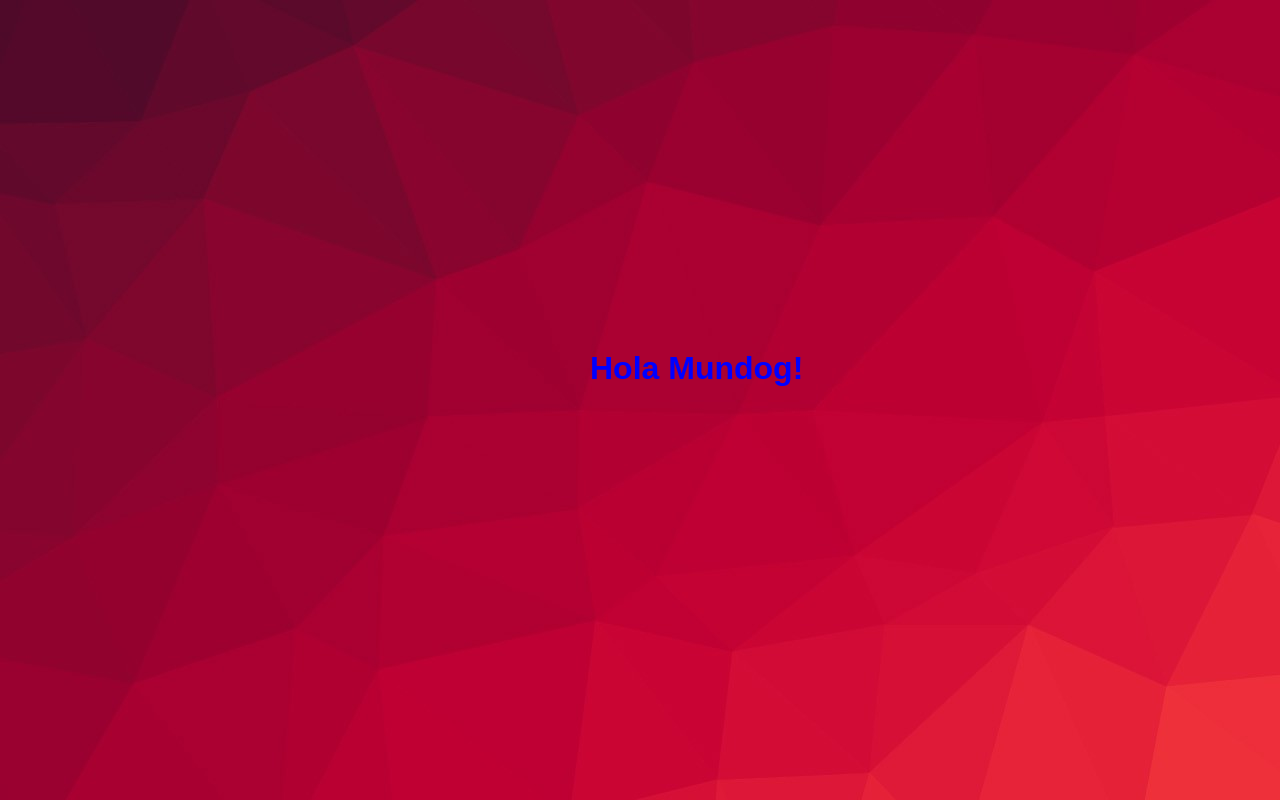
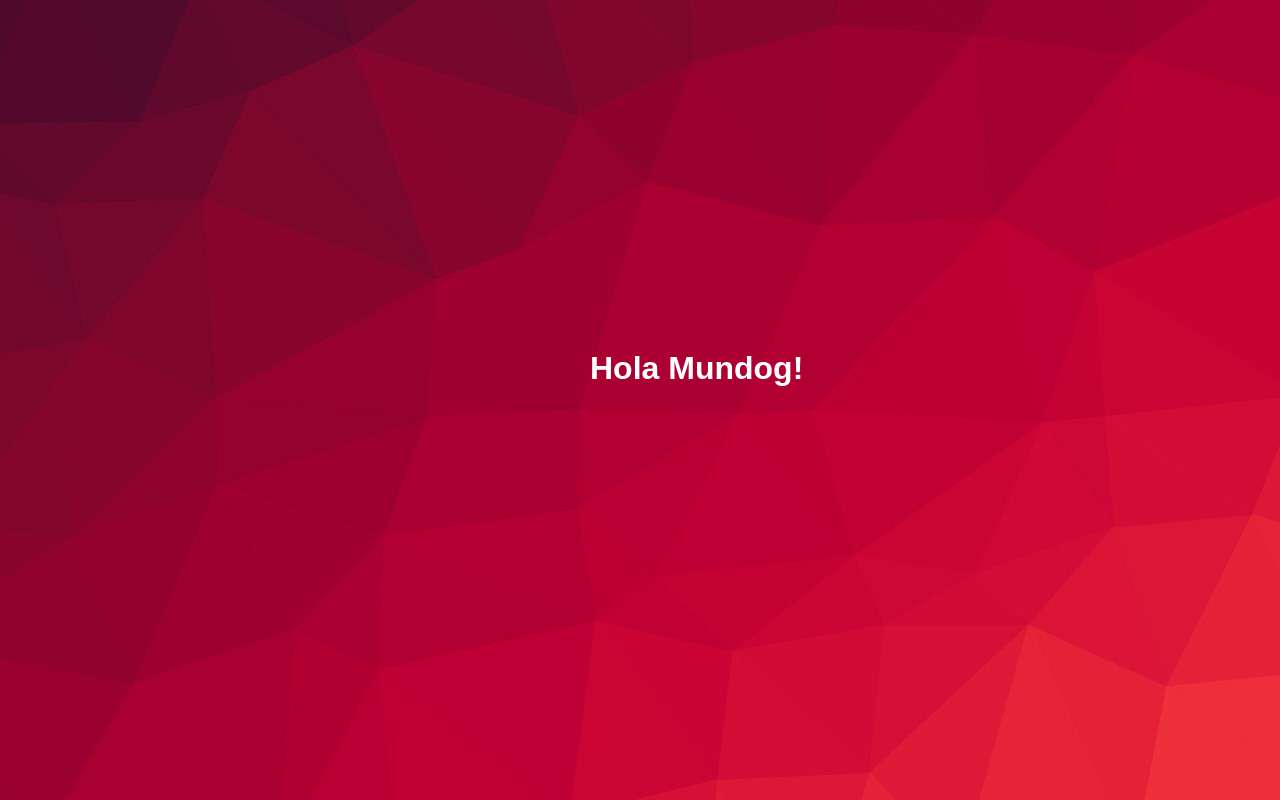
Before and after one commit to aperales88/demo-ci, a plain HTML site: page www-data/index.html in a window 1280 px wide. Drawn offline with Linux system fonts and the light colour scheme.

Commit message:
HOLA MUNDO

```diff
--- a/www-data/index.html
+++ b/www-data/index.html
@@ -2,7 +2,7 @@
 <html>
 <head>
 <style>
-h1 {color:blue;
+h1 {color:white;
 	   position:absolute;
        display:block;
        left:50%;
```
